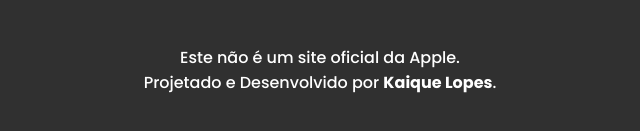
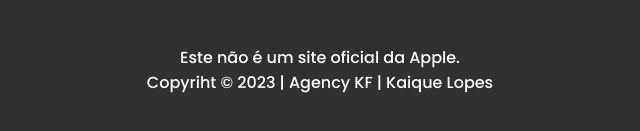
Before and after one commit to oKaiquelopes/AirPodsPRO, a plain HTML site: page index.html in a window 1280 px wide. Shown: the part 7108-7239 px from the top of the page, 320-960 px from the left. Drawn offline with Linux system fonts and the light colour scheme.

Commit message:
Update index.html

```diff
--- a/index.html
+++ b/index.html
@@ -122,7 +122,7 @@
     </main>
     <footer>
         <p>Este não é um site oficial da Apple.</p>
-        <p>Projetado e Desenvolvido por <b>Kaique Lopes</b>.</p>
+        <p>Copyriht &copy; 2023 | Agency KF | Kaique Lopes</p>
     </footer>
 </body>
 </html>
```
